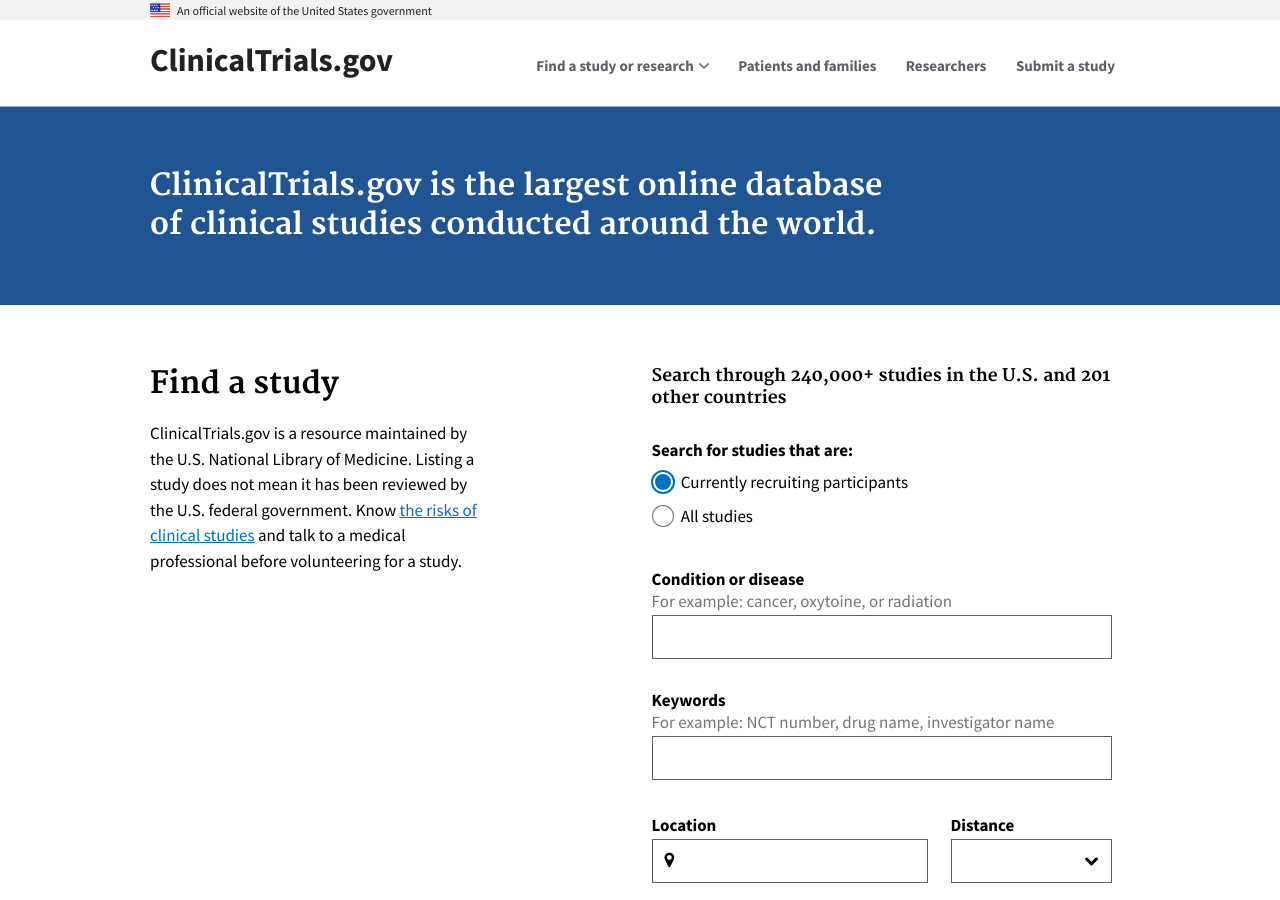
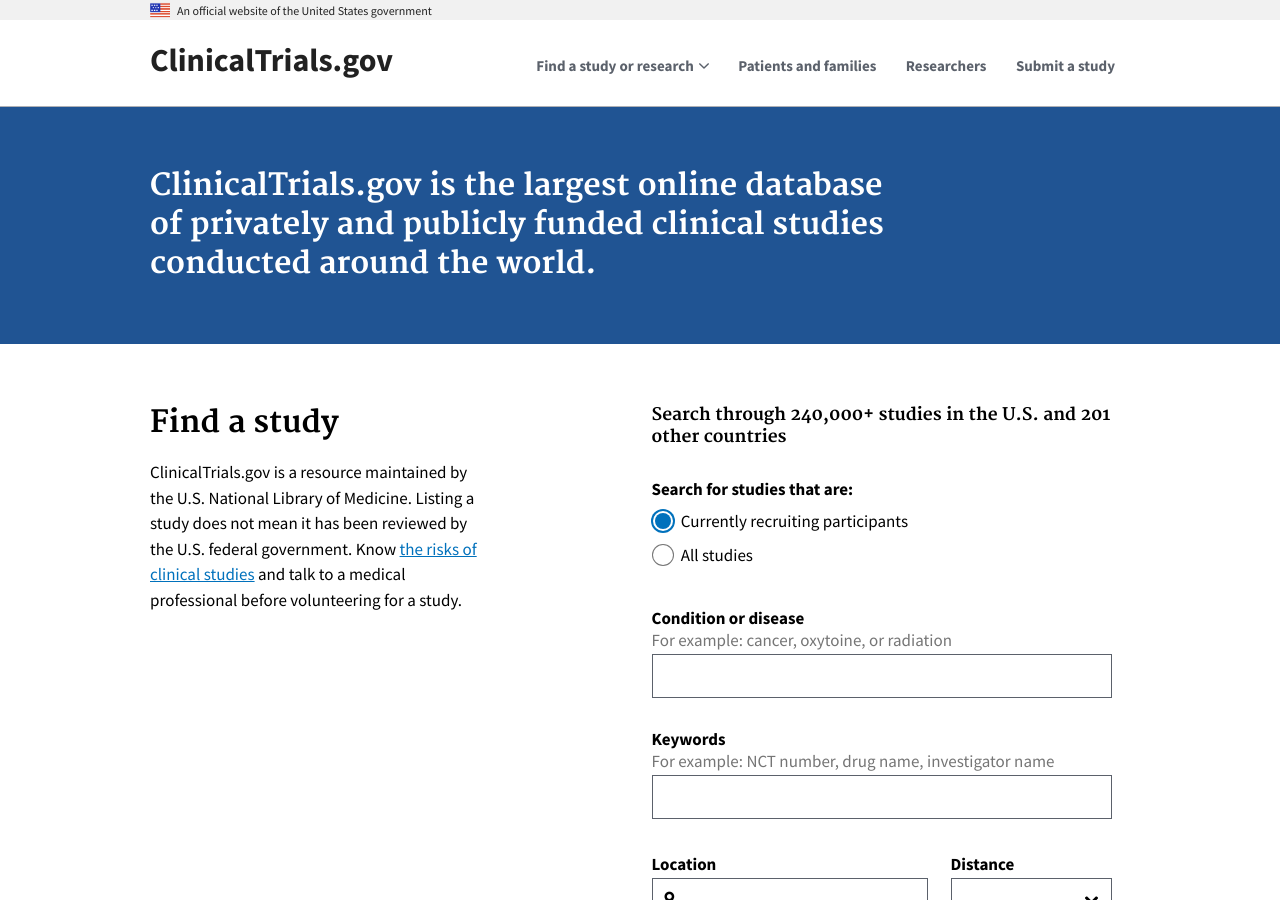
Before and after one commit to 18F/clinical-trials-prototype, a Jekyll site: the page built from pages/home.md, in a window 1280 px wide and 900 px high. Built offline with Jekyll 4.4.1, drawn with Linux system fonts in a browser that asks for light colours.

Commit message:
Update hero content

```diff
--- a/pages/home.md
+++ b/pages/home.md
@@ -5,7 +5,7 @@
 
 <section class="usa-section hero">
   <div class="usa-grid">
-    <h2>ClinicalTrials.gov is the largest online database of clinical studies conducted around the world.</h2>
+    <h2>ClinicalTrials.gov is the largest online database of privately and publicly funded clinical studies conducted around the world.</h2>
   </div>
 </section>
 <section class="usa-section">
```
